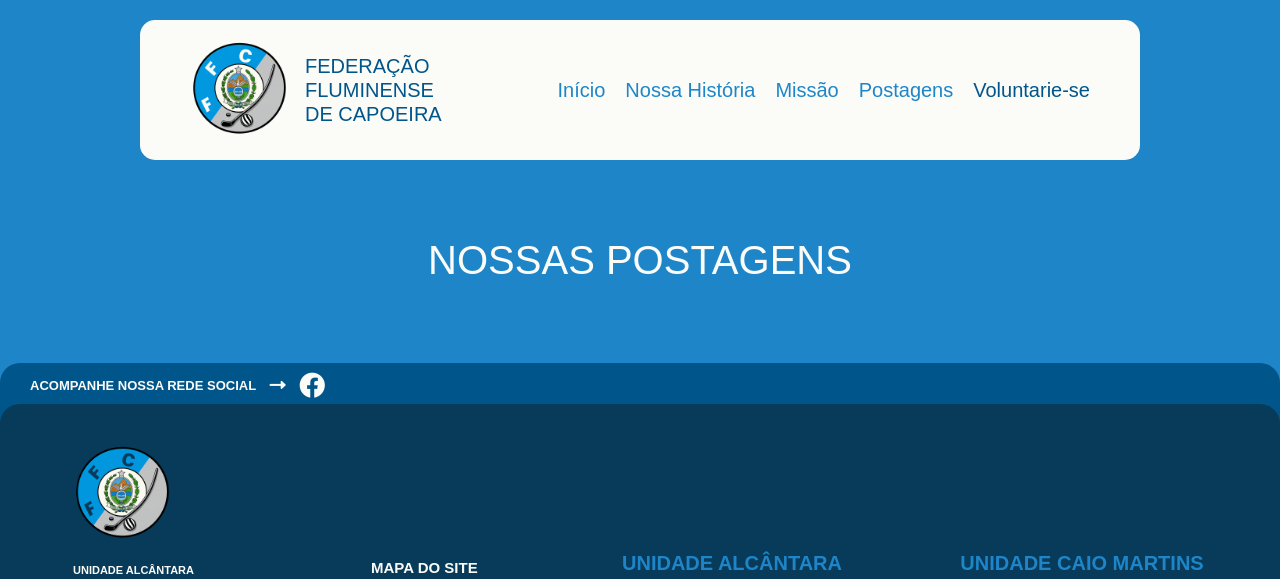
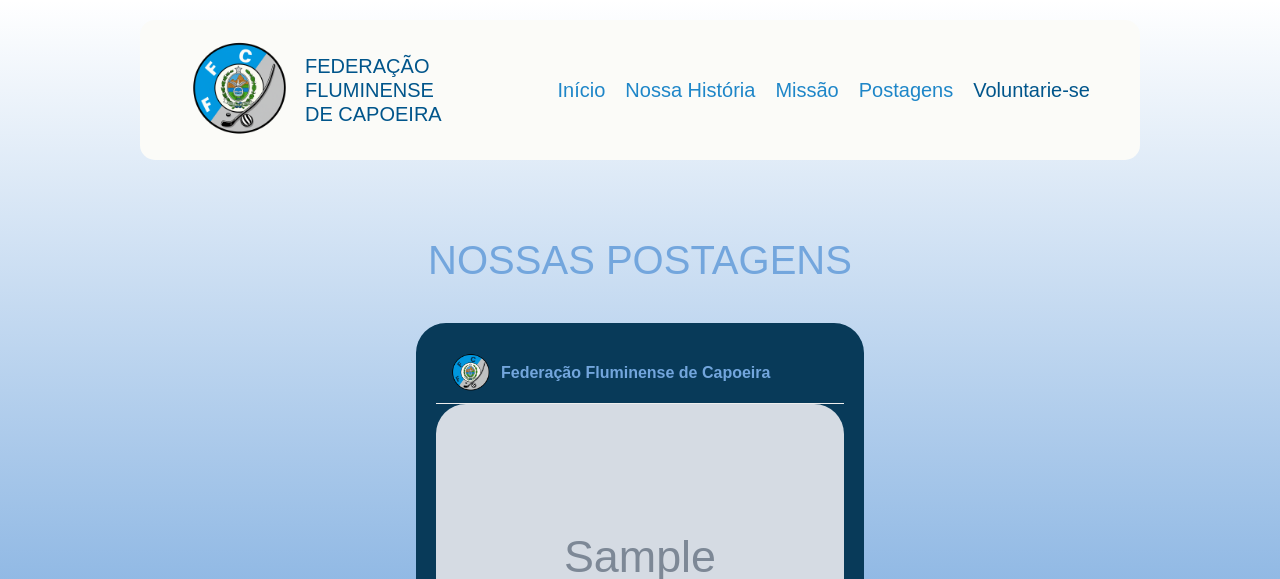
Before and after one commit to GusCoroa/projeto_web3, a Django app: page /postagens/ in a window 1280 px wide. Shown: the top 579 px of the page. Run offline with Django 5.2, Linux system fonts and the light colour scheme; tables that the repository leaves empty hold one stand-in row (values such as "Sample post"); grey boxes marked "Sample" are stand-in pictures; parts of the project's set-up code (start-up, migrations or seed data) failed here and were passed over; some web fonts are replaced.

Commit message:
configuração de pagina de eventos e postagens

```diff
--- a/bd_web3/urls.py
+++ b/bd_web3/urls.py
@@ -22,6 +22,8 @@
 from django.contrib.auth import views as auth_views
 from voluntario import views
 
+
+
 urlpatterns = [
     #admin
     path('admin/', admin.site.urls),
@@ -35,9 +37,9 @@
     # formulario
     path('voluntario/', views.voluntario, name='voluntario'),
     # Eventos
-    path('eventos/', views.eventos, name='eventos'),
+    path('eventos/', include('evento.urls')),
     # Postagens
-    path('postagens/', views.postagens, name='postagens'),
+    path('postagens/', include('evento.urlPostagem')),
     # Politica
     path('politica/', views.politica, name='politica'),
     # # Pagina de postagens
--- a/evento/urls.py
+++ b/evento/urlPostagem.py
@@ -2,5 +2,6 @@
 from . import views
 
 urlpatterns = [
+
     path('', views.lista_posts, name='postagens'),
 ]
--- a/evento/views.py
+++ b/evento/views.py
@@ -1,5 +1,6 @@
 from django.shortcuts import render
 from .models import Post
+from .models import Evento
 
 # Create your views here.
 
@@ -7,3 +8,7 @@
 def lista_posts(request):
     posts = Post.objects.order_by('-criado_em')
     return render(request, 'postagens.html', {'posts': posts})
+
+def lista_eventos(request):
+    posts = Evento.objects.order_by('data')
+    return render(request, 'eventos.html', {'posts': posts})
--- a/static/css/eventos.css
+++ b/static/css/eventos.css
@@ -10,3 +10,104 @@
   html{
       scroll-behavior: smooth;
   }
+  * {
+  margin: 0;
+  padding: 0;
+  box-sizing: border-box;
+}
+body {
+  padding-top: 140px;
+  background-color: #1e86c8;
+  background: linear-gradient(to bottom, transparent, #73a6dd, transparent);
+}
+html{
+    scroll-behavior: smooth;
+}
+
+/* FONTES */
+
+@font-face {
+  font-family: 'Intro-rust';
+  src: url('../fonts/IntroRust-Base.otf') format('opentype');
+  font-weight: normal;
+  font-style: normal;
+}
+
+
+/* TITULO */
+.titulo{
+  font-family: 'Intro-rust', sans-serif;
+  text-align: center;
+  padding-top: 50px;
+  font-weight: 400;
+  font-size: 40px;
+  color: #73a6dd;
+}
+
+/*  CARDS */
+
+.post-author{
+  font-family: 'Intro-rust', sans-serif;
+  color: #73a6dd;
+
+}
+
+.cards-coluna {
+  display: flex;
+  flex-direction: column;
+  align-items: center;
+  gap: 40px;
+  padding: 40px 0;
+}
+
+.card1 {
+  background-color: #083a59;
+  border-radius: 30px;
+  width: 35%;
+  padding: 20px;
+  color: #fbfbf8;
+}
+
+.img1 {
+  padding-left: 0;
+}
+
+.img1 img {
+  width: 100%;
+  border-radius: 30px;
+}
+
+.texto-card1 {
+  margin-top: 15px;
+  font-family: sans-serif;
+  font-size: 14px;
+  line-height: 1.6;
+}
+
+  /* BOTAO CARD*/
+  .btn-ver-mais {
+    background-color: #1e86c8;
+    color: #fbfbf8;
+    border: none;
+    padding: 10px 20px;
+    border-radius: 5px;
+    cursor: pointer;
+    margin-top: 15px;
+    transition: background-color 0.3s ease;
+}
+
+.btn-ver-mais:hover {
+    background-color: #00558b;
+}
+
+.texto-expansivel {
+    font-size: 14px;
+    line-height: 1.6;
+    height: 60px;
+    overflow: hidden;
+    transition: height 0.5s ease-in-out;
+}
+
+.texto-expansivel.expandidotexto {
+    height: auto;
+}
--- a/static/css/postagens.css
+++ b/static/css/postagens.css
@@ -6,6 +6,7 @@
 body {
   padding-top: 140px;
   background-color: #1e86c8;
+  background: linear-gradient(to bottom, transparent, #73a6dd, transparent);
 }
 html{
     scroll-behavior: smooth;
@@ -28,10 +29,16 @@
   padding-top: 50px;
   font-weight: 400;
   font-size: 40px;
-  color: #fbfbf8;
+  color: #73a6dd;
 }
 
 /*  CARDS */
+
+.post-author{
+  font-family: 'Intro-rust', sans-serif;
+  color: #73a6dd;
+
+}
 
 .cards-coluna {
   display: flex;
```
Also changed, not shown: templates/eventos.html (+5 -4 lines), static/Imagens/imagem_evento.png (added).
